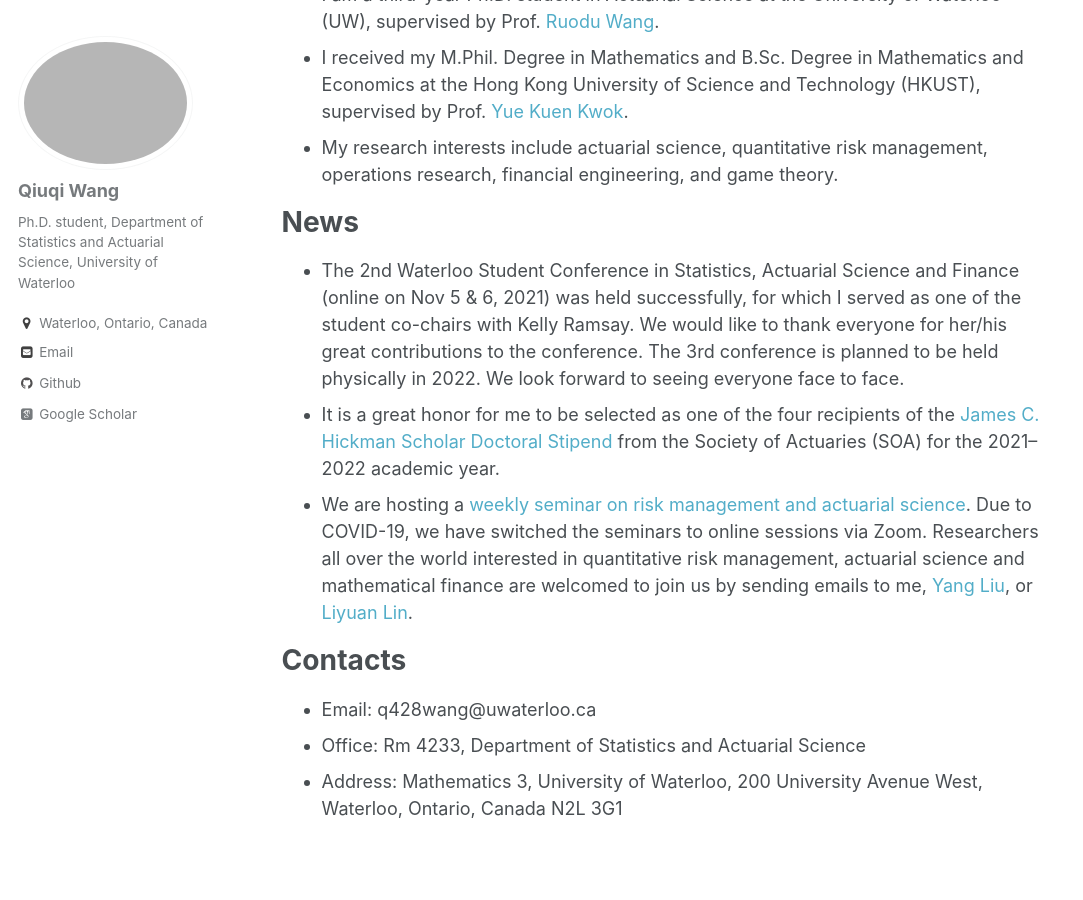
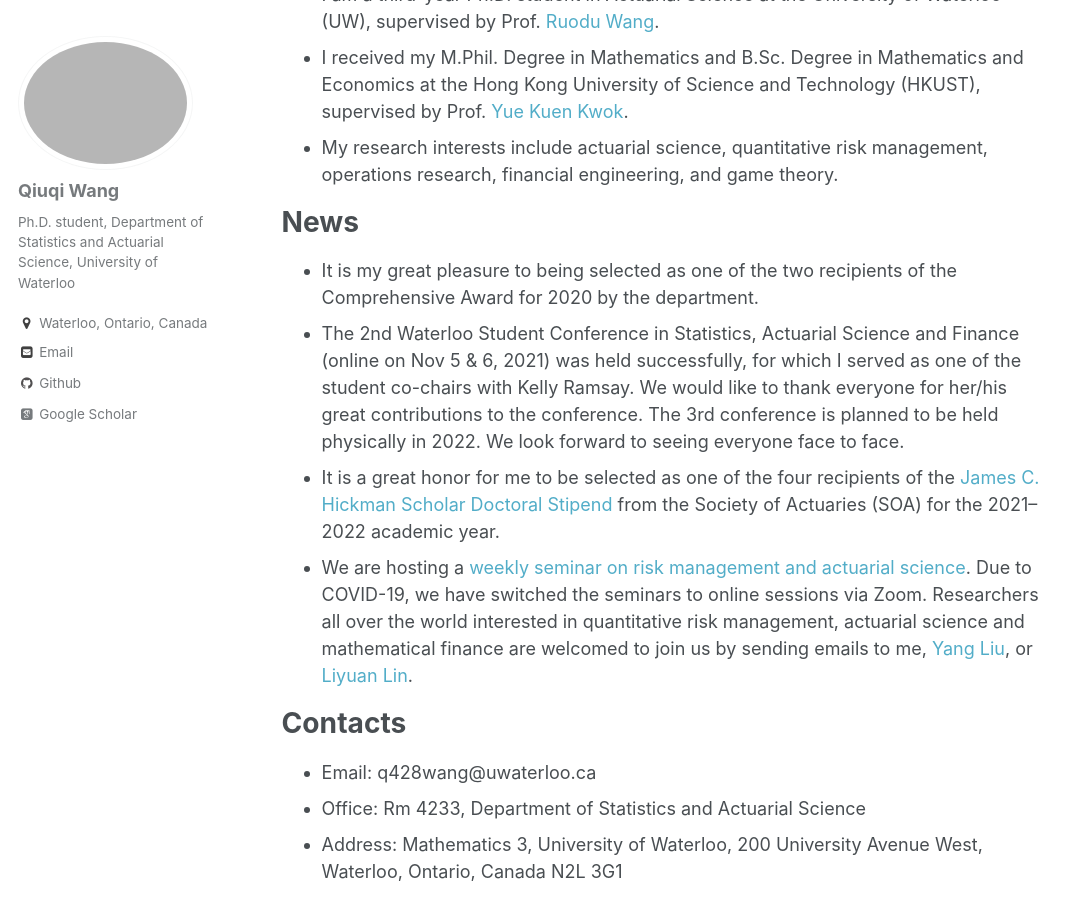
Before and after one commit to qwangan/qwangan.github.io, a Jekyll site: the page built from _pages/about.md, in a window 1280 px wide and 900 px high, scrolled down 564 px. Shown: the whole window, without its empty margins (0-1083 px from the left). Built offline with Jekyll 4.4.1, drawn with Linux system fonts in a browser that asks for light colours; some web fonts are replaced.

Commit message:
Update about.md

```diff
--- a/_pages/about.md
+++ b/_pages/about.md
@@ -18,6 +18,7 @@ redirect_from:
 * My research interests include actuarial science, quantitative risk management, operations research, financial engineering, and game theory.
 
 # News
+* It is my great pleasure to being selected as one of the two recipients of the Comprehensive Award for 2020 by the department.
 * The 2nd Waterloo Student Conference in Statistics, Actuarial Science and Finance (online on Nov 5 & 6, 2021) was held successfully, for which I served as one of the student co-chairs with Kelly Ramsay. We would like to thank everyone for her/his great contributions to the conference. The 3rd conference is planned to be held physically in 2022. We look forward to seeing everyone face to face.
 * It is a great honor for me to be selected as one of the four recipients of the [James C. Hickman Scholar Doctoral Stipend](https://www.soa.org/resources/announcements/press-releases/2021/hickmans-scholar/) from the Society of Actuaries (SOA) for the 2021--2022 academic year.
 * We are hosting a [weekly seminar on risk management and actuarial science](https://yang-liu16.github.io/seminar/). Due to COVID-19, we have switched the seminars to online sessions via Zoom. Researchers all over the world interested in quantitative risk management, actuarial science and mathematical finance are welcomed to join us by sending emails to me, [Yang Liu](https://yang-liu16.github.io/), or [Liyuan Lin](https://liyuan-lin.github.io/Liyuan/).
```
